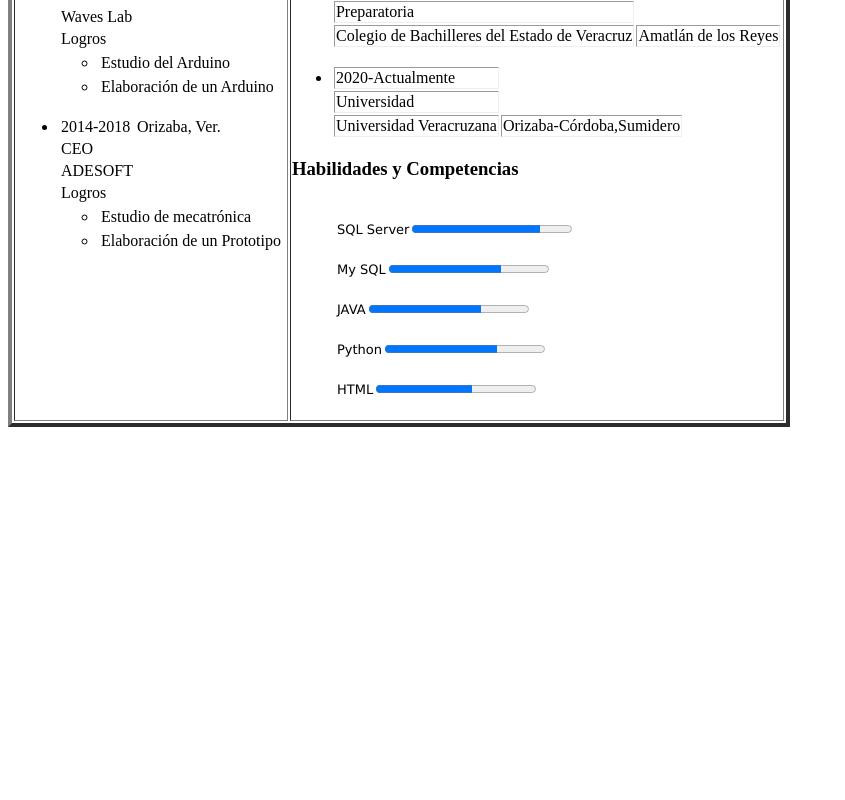
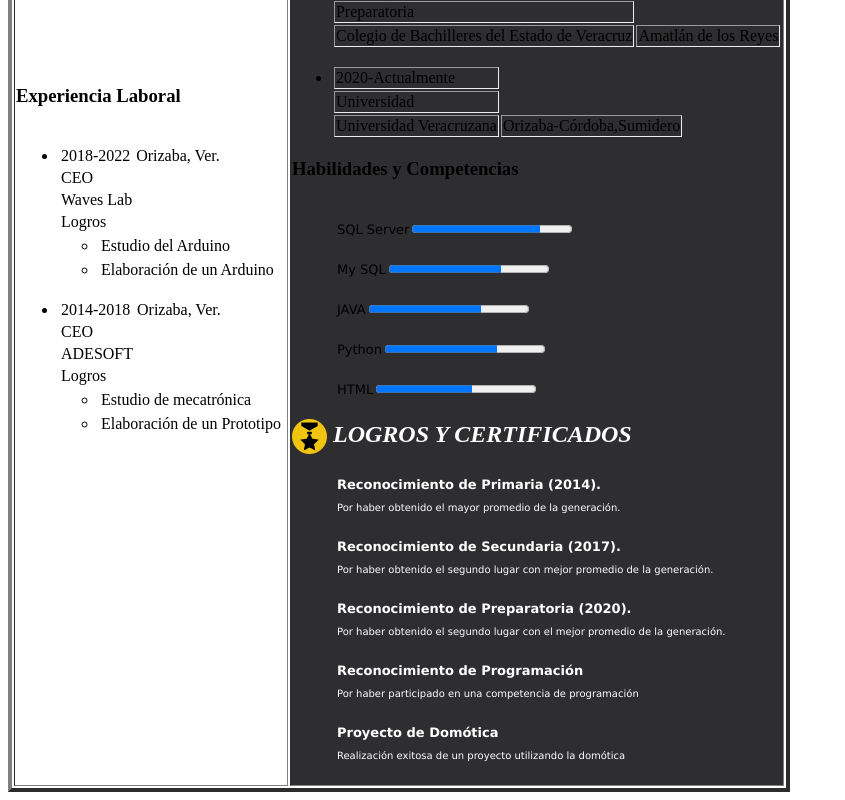
Before and after one commit to ZurisaddaiRJ/ZurisaddaiR.github.io, an Angular app: page / in a window 1280 px wide. Shown: the part 396-1196 px from the top of the page, without its empty margins (0-845 px from the left). Before the commit the page ends 831 px from the top, so only its background shows below. Built offline with nearby package versions, Linux system fonts and the light colour scheme.

Commit message:
create branch certificates #12

```diff
--- a/src/app/app.component.html
+++ b/src/app/app.component.html
@@ -8,10 +8,10 @@
     <td>
       <app-work-experience></app-work-experience>
     </td>
-    <td>
+    <td style="background-color:#2E2D2F">
       <app-education></app-education>
       <app-skills></app-skills>
+      <app-certificates></app-certificates>
     </td>
   </tr>
-
 </table>
--- a/src/app/app.module.ts
+++ b/src/app/app.module.ts
@@ -7,6 +7,7 @@ import { HeaderComponent } from './header/header.component';
 import { WorkExperienceComponent } from './work-experience/work-experience.component';
 import { EducationComponent } from './education/education.component';
 import { SkillsComponent } from './skills/skills.component';
+import { CertificatesComponent } from './certificates/certificates.component';
 
 @NgModule({
   declarations: [
@@ -14,7 +15,8 @@ import { SkillsComponent } from './skills/skills.component';
     HeaderComponent,
     WorkExperienceComponent,
     EducationComponent,
-    SkillsComponent
+    SkillsComponent,
+    CertificatesComponent
   ],
   imports: [
     BrowserModule,
--- /dev/null
+++ b/src/app/certificates/certificates.component.html
@@ -0,0 +1,11 @@
+<FONT FACE ="Tw Cen MT" SIZE=5 color="white"><b><i> <img src="../assets/LOGRO.png" align="center"> LOGROS Y CERTIFICADOS </i></b></FONT>
+<table border="0">
+    <ul *ngFor="let cert of certificates">
+        <tr>
+            <td><FONT FACE="verdana" SIZE=2.5 color="white"><b>{{ cert.titulo }}</b> </FONT>
+        </tr>
+        <tr>
+            <td> <FONT FACE="verdana" SIZE=1.5 color="white">{{ cert.descripcion }}</FONT></td>
+        </tr>
+    </ul>
+</table>
--- /dev/null
+++ b/src/app/certificates/certificates.component.ts
@@ -0,0 +1,50 @@
+import { Component, OnInit } from '@angular/core';
+
+@Component({
+  selector: 'app-certificates',
+  templateUrl: './certificates.component.html',
+  styleUrls: ['./certificates.component.css']
+})
+export class CertificatesComponent implements OnInit {
+
+  certificates: Array<any> = [];
+  constructor() { }
+
+  ngOnInit(): void {
+
+    let cert1 = {
+      titulo: "Reconocimiento de Primaria (2014).",
+      descripcion: "Por haber obtenido el mayor promedio de la generación."
+    };
+
+    let cert2 = {
+      titulo: "Reconocimiento de Secundaria (2017).",
+      descripcion: "Por haber obtenido el segundo lugar con mejor promedio de la generación."
+    };
+
+    let cert3 = {
+      titulo: "Reconocimiento de Preparatoria (2020).",
+      descripcion: "Por haber obtenido el segundo lugar con el mejor promedio de la generación."
+    };
+
+    let cert4 = {
+      titulo: "Reconocimiento de Programación",
+      descripcion: "Por haber participado en una competencia de programación"
+    };
+
+    let cert5 = {
+      titulo: "Proyecto de Domótica",
+      descripcion: "Realización exitosa de un proyecto utilizando la domótica"
+    };
+
+
+    this.certificates.push(cert1);
+    this.certificates.push(cert2);
+    this.certificates.push(cert3);
+    this.certificates.push(cert4);
+    this.certificates.push(cert5);
+
+
+  }
+
+}
```
Also changed, not shown: src/app/certificates/certificates.component.css (added), src/assets/LOGRO.png (added), 1 other file (tests, documents, lock files or other folders).
